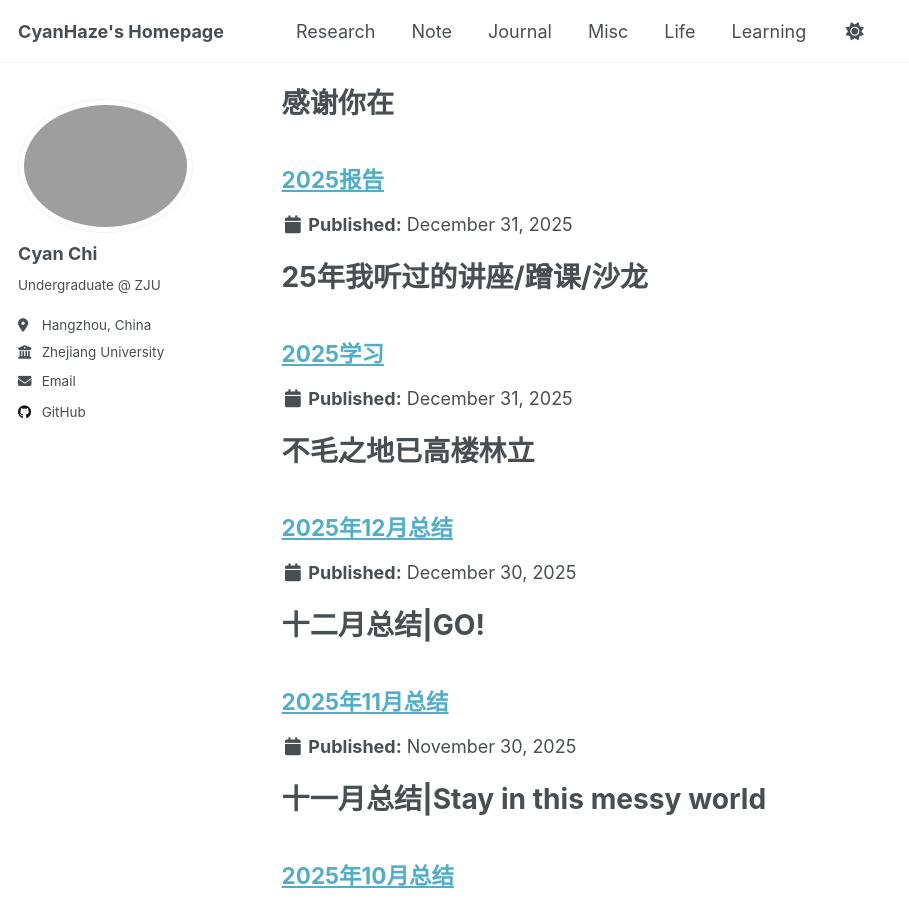
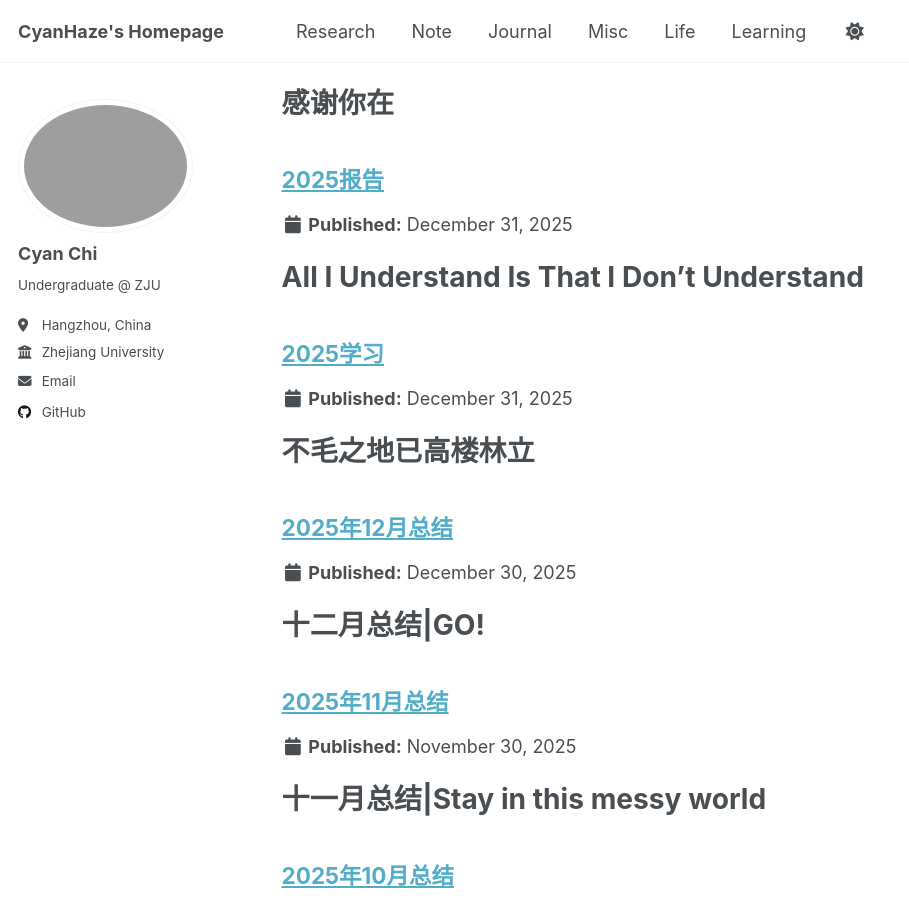
Before and after one commit to CyanHaze/CyanHaze.github.io, a Jekyll site: the page built from _pages/journal.md, in a window 1280 px wide and 900 px high, scrolled down 574 px. Shown: the whole window, without its empty margins (0-909 px from the left). Built offline with Jekyll 4.4.1, drawn with Linux system fonts in a browser that asks for light colours; a script that is not in the unit is left out; some of the changed lines change nothing that is shown.

Commit message:
Some updates on life

```diff
--- a/_journal/25Lecture.md
+++ b/_journal/25Lecture.md
@@ -9,21 +9,21 @@
 
 
 
-# 25年我听过的讲座/蹭课/沙龙
+# All I Understand Is That I Don't Understand
 
 > 本次只收录了我线下参加并给我印象较深的讲座。还有一些对我影响较大的讲座如Randy Pausch's Last Lecture等我并未收录在内。
 
 ## 1. 鲍鹏山：读书的理由
 
-![本地图片](F:\Thinking\Journal\2025\Lecture\1.jpg "鲍鹏山")
+![本地图片](.\Lecture\1.jpg "鲍鹏山")
 
 鲍鹏山的名字第一次出现是在我高二一个很喜欢语文老师的口中，他似乎很喜欢鲍鹏山，很喜欢《寂寞圣哲》。很喜欢《风流去》。只是可惜我到现在也没看过。那位老师很喜欢的小林倒是一直在看，今年下单了小林的日记，会觉得心暖暖的有点希望。后来一个朋友也喜欢鲍鹏山，然后恰逢读书论坛请来了鲍鹏山，那就顺便去听听了hhh。我不是人文社科专业的也不便评价他的哲学水平，但听他的讲座也蛮舒服的。至少人算得上真诚，足够了。
 
 ## 2. 世纪之交的波普 ——流行文化小沙龙
 
-![本地图片](F:\Thinking\Journal\2025\Lecture\2.jpg "世纪之交的波普")
+![本地图片](.\Lecture\2.jpg "世纪之交的波普")
 
-![image-20251220225812473](F:\Thinking\Journal\2025\Lecture\3.jpg)
+![image-20251220225812473](.\Lecture\3.jpg)
 
 那时候对那次讲座的主题很感兴趣就去听了，主题关于中国摇滚的死亡，音乐综艺与音乐综艺，颜峻的音乐批评与中国的说唱江湖。算是我今年听到的最喜欢，最感兴趣的一次沙龙了。总之听的很开心！了解到了许多奇奇怪怪的乱七八糟的知识。那时候在文学院的十一楼往外看，感觉很开阔且自由。
 
@@ -31,7 +31,7 @@
 
 ## 3. 蔡天新：数学与艺术的共颤
 
-![本地图片](F:\Thinking\Journal\2025\Lecture\4.jpg "数学与艺术")
+![本地图片](.\Lecture\4.jpg "数学与艺术")
 
 实话实说我不喜欢这整个讲座（意会一下）。讲座里面有很多与讲座无关的元素，讲数学与艺术的结合也只不过流于浅层而没有深入，讲座后面也基本全在讲解自己的诗集。后来看到查老师里面他的数学与人类文明的评分就知道了（耸肩）。反正听后抨击了很久哈哈哈。
 
@@ -41,9 +41,9 @@
 
 ## 4. 于品上的求数暑校
 
-![image-20251221000602715](F:\Thinking\Journal\2025\Lecture\5.png)
+![image-20251221000602715](.\Lecture\5.png)
 
-![image-20251220230828733](F:\Thinking\Journal\2025\Lecture\6.png)
+![image-20251220230828733](.\Lecture\6.png)
 
 后来发现只拍了这张照片有点可惜，不过也挺好的。于品的暑校主题是Waring's problem，带上了一些Fourier级数和圆法、数论之类的东西，可惜我因为那几天忙作业没做理解不太深，略为可惜了。
 
@@ -55,9 +55,9 @@
 
 ## 5. 交大AI4MATH数学形式化暑期学校
 
-![image-20251220231654892](F:\Thinking\Journal\2025\Lecture\7.png)
+![image-20251220231654892](.\Lecture\7.png)
 
-![image-20251220231747521](F:\Thinking\Journal\2025\Lecture\8.png)
+![image-20251220231747521](.\Lecture\8.png)
 
 那时候恰好对LEAN产生了兴趣，那时候和后藤说面基一下？然后就约了疯四，然后聊到了LEAN4，然后很感兴趣啊，怎么办，去吧。后来写了一个E-mail给了交大的AI4MATH暑校官方，很感谢那边的罗涛老师给了我一个机会能够去旁听。
 
@@ -77,7 +77,7 @@
 
 ## 7. 刘楚昕：于泥潭中寻觅精神之光
 
-![image-20251220235251011](F:\Thinking\Journal\2025\Lecture\9.png)
+![image-20251220235251011](.\Lecture\9.png)
 
 我相信绝大多数人认识刘楚昕都是因为漓江文学奖的那个领奖感言。
 
@@ -87,7 +87,7 @@
 
 ## 8.  Hugo Duminil-Copin教授专题学术报告
 
-![image-20251220232817956](F:\Thinking\Journal\2025\Lecture\10.png)
+![image-20251220232817956](.\Lecture\10.png)
 
 Hugo总之是Fields奖得主啦。他的英语夹杂的一点点的法语味道导致我有点没听懂。
 
@@ -107,14 +107,14 @@
 
 ## 10. C++之父Bjarne Stroustrup“现代C++的跨世纪演进”讲座
 
-![image-20251220234349579](F:\Thinking\Journal\2025\Lecture\11.png)
+![image-20251220234349579](.\Lecture\11.png)
 
-![image-20251220234400773](F:\Thinking\Journal\2025\Lecture\12.png)
+![image-20251220234400773](.\Lecture\12.png)
 
 那天下午有大物实验，做完之后赶去蹭的讲座。
 
 感觉大体在讲C++的一些新的Features，有些听懂了有些没听懂，不过感谢我这个学期学了C++就是了。
 
-![image-20251220234837838](F:\Thinking\Journal\2025\Lecture\13.png)
+![image-20251220234837838](.\Lecture\13.png)
 
 看CS106L的Slide的时候里面很多他的照片，老爷子真的很酷对吧。
```
Also changed, not shown: _journal/25Review.md (+2 -0 lines).
